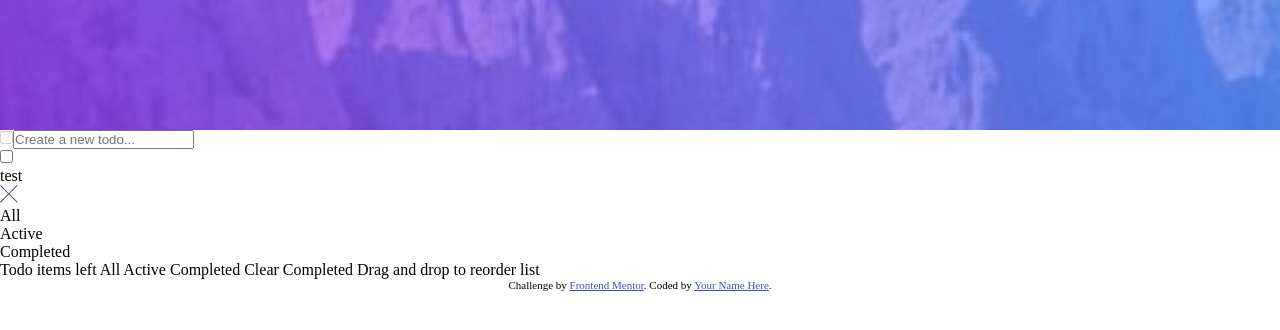
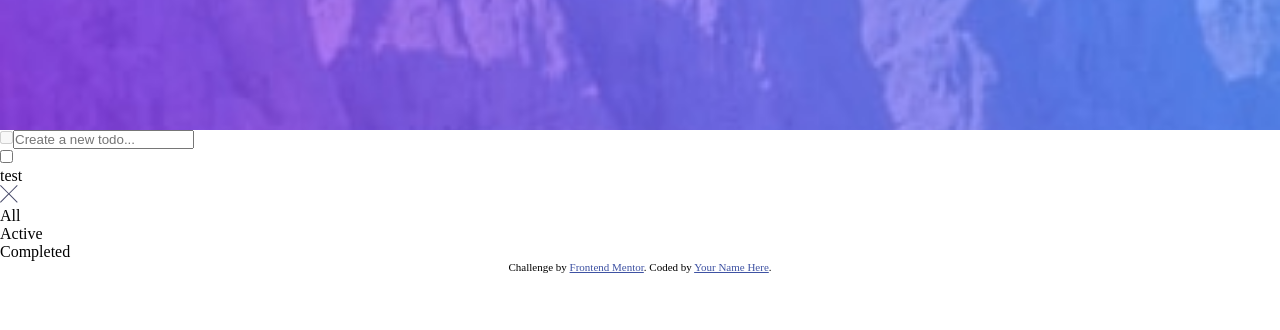
Before and after one commit to Pricey-93/task-list, a website built with webpack: page src/index.html in a window 1280 px wide. Shown: the part 70-400 px from the top of the page. Built offline with nearby package versions, Linux system fonts and the light colour scheme.

Commit message:
Remove unnecessary loose text

```diff
--- a/src/index.html
+++ b/src/index.html
@@ -9,18 +9,7 @@
     <title>Frontend Mentor | Todo app</title>
 </head>
 <body>
-    <div id="content"></div>
-    Todo
-
-  <!-- Add dynamic number --> items left
-
-  All
-  Active
-  Completed
-
-  Clear Completed
-
-  Drag and drop to reorder list
+  <div id="content"></div>
 
   <div class="attribution">
     Challenge by <a href="https://www.frontendmentor.io?ref=challenge" target="_blank">Frontend Mentor</a>.
```
